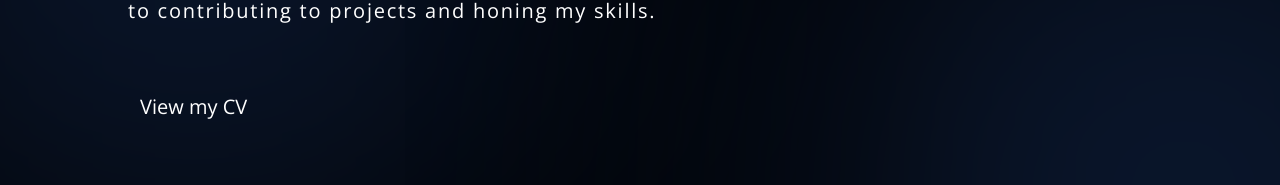
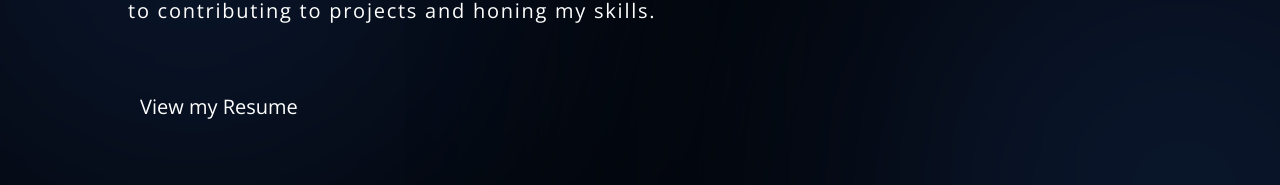
Before and after one commit to mschandana16/my-portfolio, a React (Vite) app: page / in a window 1280 px wide. Shown: the part 433-618 px from the top of the page. Built offline with nearby package versions, Linux system fonts and the light colour scheme.

Commit message:
updated Hero.jsx

```diff
--- a/src/components/Hero/Hero.jsx
+++ b/src/components/Hero/Hero.jsx
@@ -18,10 +18,10 @@
           skills.
         </p>
         <a
-          href="https://drive.google.com/file/d/1893Apw?usp=sharing"
+          href="https://drive.google.com/file/d/1r1OVe4FgcCD1ni4xQPnXvH5mppkbepoX/view?usp=sharing"
           className={styles.cvLink}
         >
-          View my CV
+          View my Resume
         </a>
       </div>
       {/* <img
```
